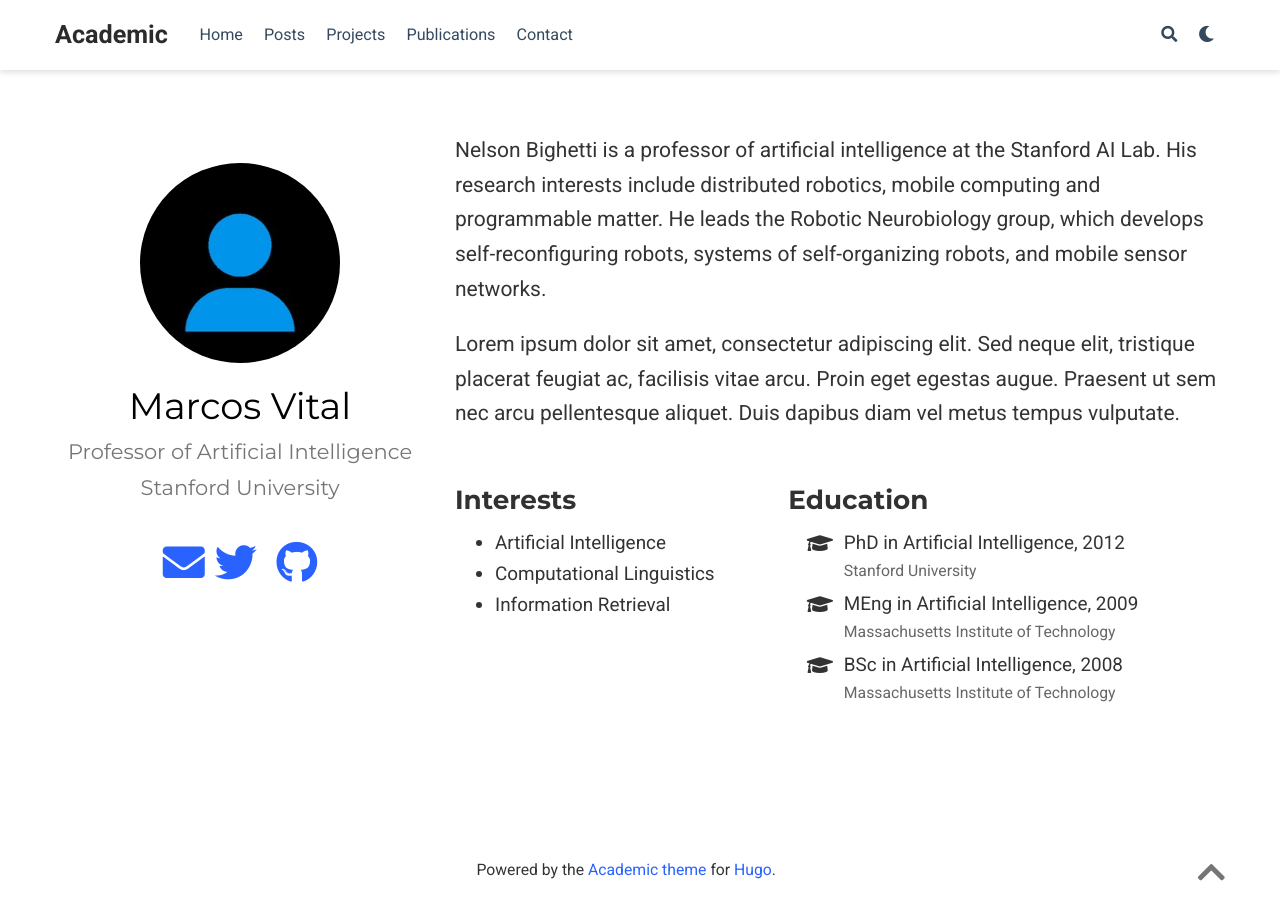
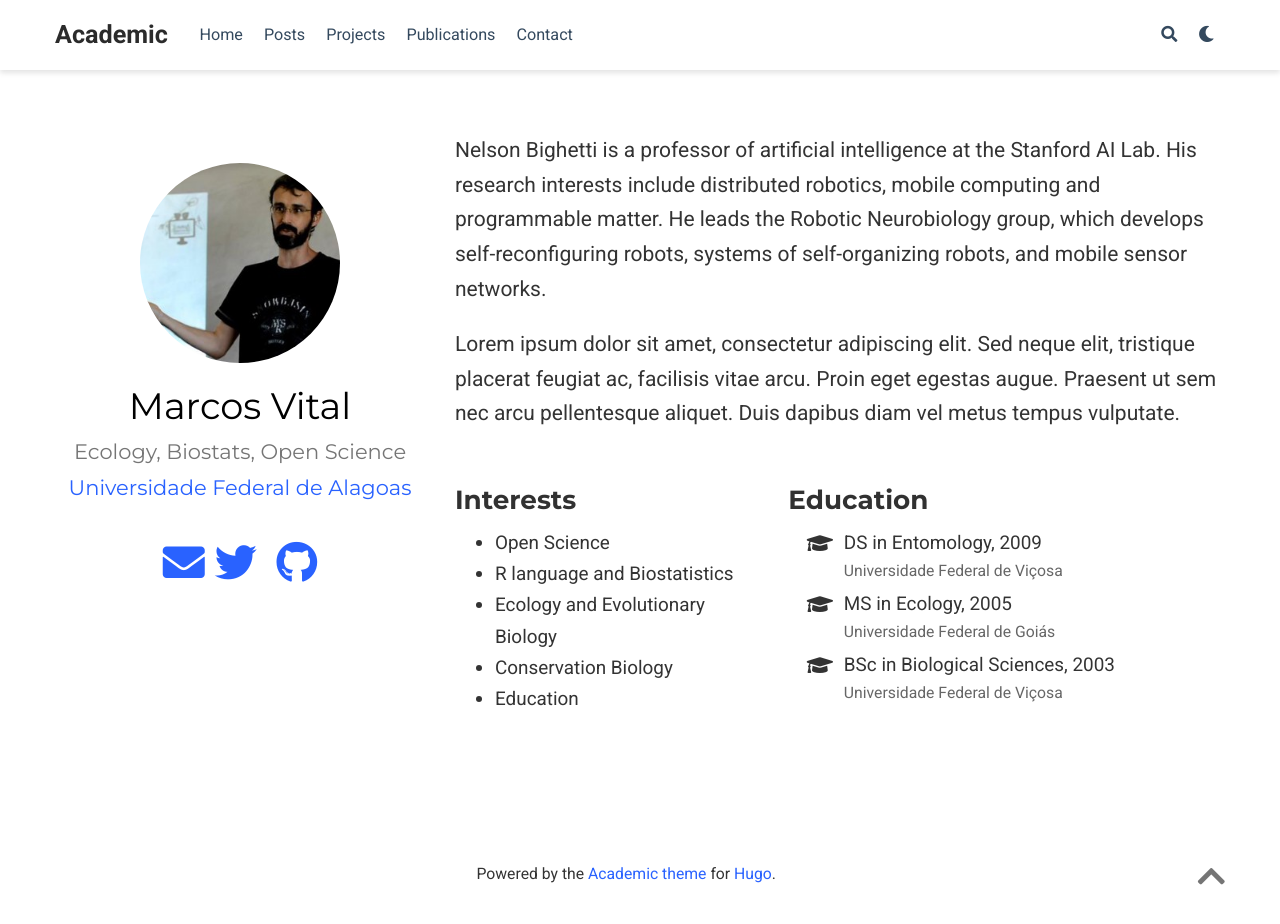
Before and after one commit to marcosvital/marcosvital.github.io, a plain HTML site: page authors/admin/index.html in a window 1280 px wide. Drawn offline with nearby package versions, Linux system fonts and the light colour scheme; some icons are missing.

Commit message:
Update website

```diff
--- a/authors/admin/index.html
+++ b/authors/admin/index.html
@@ -28,7 +28,7 @@
 
 
 
-  <meta name="description" content="Professor of Artificial Intelligence">
+  <meta name="description" content="Ecology, Biostats, Open Science">
 
 
   <link rel="alternate" hreflang="en-us" href="https://marcosvital.github.io/authors/admin/">
@@ -113,7 +113,7 @@
   <meta property="og:site_name" content="Academic">
   <meta property="og:url" content="https://marcosvital.github.io/authors/admin/">
   <meta property="og:title" content=" | Academic">
-  <meta property="og:description" content="Professor of Artificial Intelligence"><meta property="og:image" content="https://marcosvital.github.io/img/icon-192.png">
+  <meta property="og:description" content="Ecology, Biostats, Open Science"><meta property="og:image" content="https://marcosvital.github.io/img/icon-192.png">
   <meta property="twitter:image" content="https://marcosvital.github.io/img/icon-192.png"><meta property="og:locale" content="en-us">
 
 
@@ -396,18 +396,18 @@
 
 
 
-      <img class="portrait" src="/authors/admin/avatar_hu52a603635ecebd45650b162dadabb4e5_12861_250x250_fill_q90_lanczos_center.jpg" alt="Avatar">
+      <img class="portrait" src="/authors/admin/avatar_hu309f9f804c5b1295d55541fe0fca0a16_13133_250x250_fill_q90_lanczos_center.jpg" alt="Avatar">
 
 
       <div class="portrait-title">
         <h2>Marcos Vital</h2>
-        <h3>Professor of Artificial Intelligence</h3>
+        <h3>Ecology, Biostats, Open Science</h3>
 
 
         <h3>
-
-          <span>Stanford University</span>
-
+          <a href="https://ufal.br/" target="_blank" rel="noopener">
+          <span>Universidade Federal de Alagoas</span>
+          </a>
         </h3>
 
       </div>
@@ -501,11 +501,15 @@
         <h3>Interests</h3>
         <ul class="ul-interests">
 
-          <li>Artificial Intelligence</li>
+          <li>Open Science</li>
 
-          <li>Computational Linguistics</li>
+          <li>R language and Biostatistics</li>
 
-          <li>Information Retrieval</li>
+          <li>Ecology and Evolutionary Biology</li>
+
+          <li>Conservation Biology</li>
+
+          <li>Education</li>
 
         </ul>
       </div>
@@ -519,24 +523,24 @@
           <li>
             <i class="fa-li fas fa-graduation-cap"></i>
             <div class="description">
-              <p class="course">PhD in Artificial Intelligence, 2012</p>
-              <p class="institution">Stanford University</p>
+              <p class="course">DS in Entomology, 2009</p>
+              <p class="institution">Universidade Federal de Viçosa</p>
             </div>
           </li>
 
           <li>
             <i class="fa-li fas fa-graduation-cap"></i>
             <div class="description">
-              <p class="course">MEng in Artificial Intelligence, 2009</p>
-              <p class="institution">Massachusetts Institute of Technology</p>
+              <p class="course">MS in Ecology, 2005</p>
+              <p class="institution">Universidade Federal de Goiás</p>
             </div>
           </li>
 
           <li>
             <i class="fa-li fas fa-graduation-cap"></i>
             <div class="description">
-              <p class="course">BSc in Artificial Intelligence, 2008</p>
-              <p class="institution">Massachusetts Institute of Technology</p>
+              <p class="course">BSc in Biological Sciences, 2003</p>
+              <p class="institution">Universidade Federal de Viçosa</p>
             </div>
           </li>
 
```
Also changed, not shown: 404.html (+2 -2 lines), authors/index.html (+2 -2 lines), categories/index.html (+2 -2 lines), index.html (+22 -18 lines), post/index.html (+2 -2 lines), publication/index.html (+2 -2 lines), publication_types/index.html (+2 -2 lines), tags/index.html (+2 -2 lines), talk/index.html (+2 -2 lines), authors/admin/avatar.jpg, authors/admin/avatar_hu309f9f804c5b1295d55541fe0fca0a16_13133_250x250_fill_q90_lanczos_center.jpg (added).
